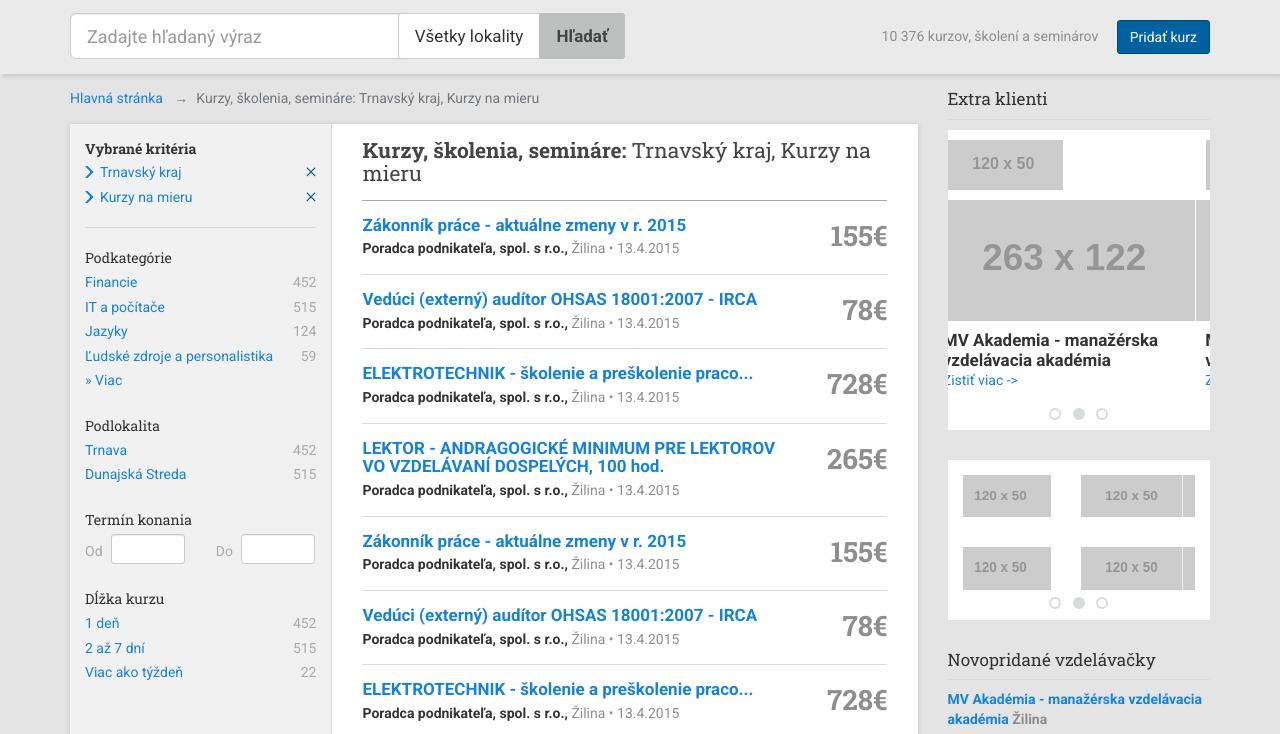
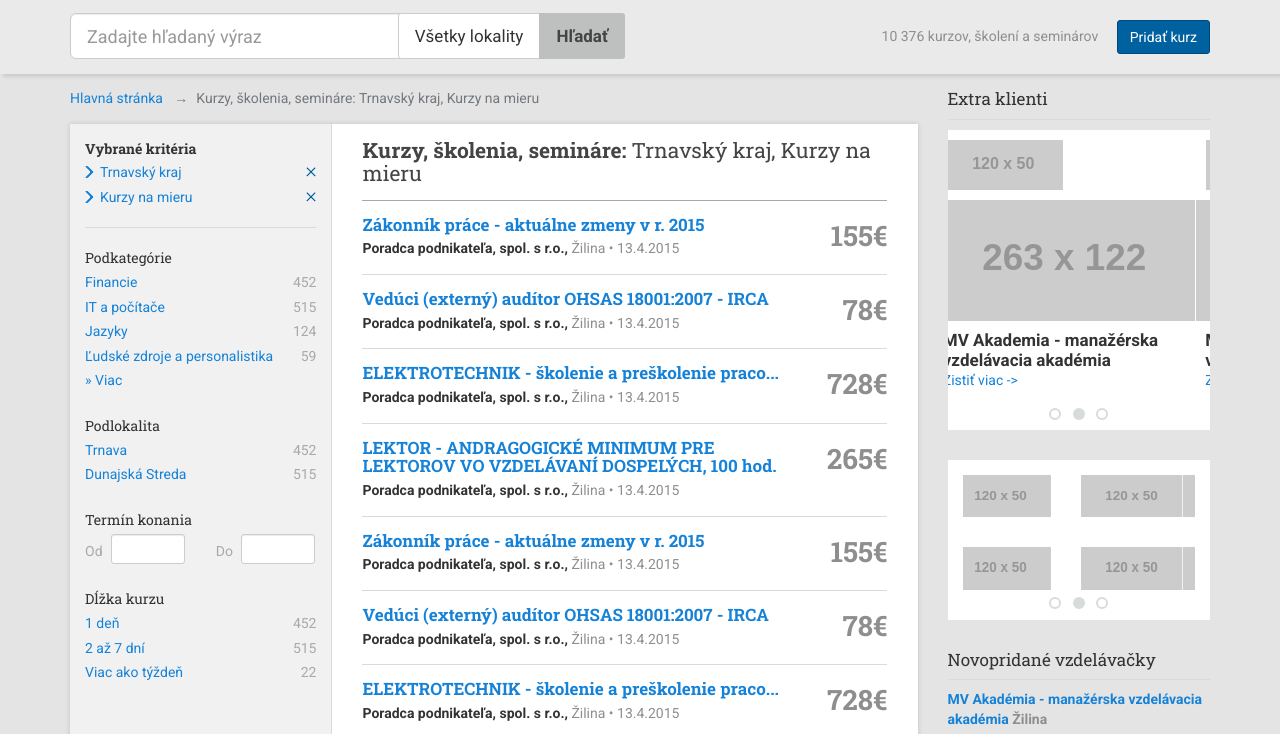
Before and after one commit to w3b-designer/kurzy, a plain HTML site: page zoznam.html in a window 1280 px wide. Shown: the part 60-794 px from the top of the page. Drawn offline with nearby package versions, Linux system fonts and the light colour scheme; placeholder pictures from the web are drawn by us.

Commit message:
Uprava nadpisov na HP

```diff
--- a/css/development.less
+++ b/css/development.less
@@ -682,9 +682,9 @@ ul, ol {
 
 h2 {
 	color: @gray-darker;
-	font-size: @font-size-h2;
+	font-size: @font-size-h3;
 	font-weight: normal;
-	font-family: @primary-font;
+	font-family: @header-font;
 	margin: 30px 0 20px;
 }
 
--- a/css/development_mixins.less
+++ b/css/development_mixins.less
@@ -36,7 +36,8 @@
 @gray-light:    #d8dbdc;
 @gray:          #a9a9a9;
 @gray-dark:     #8e8e8e;
-@gray-darker:   #73787d;
+// @gray-darker:   #73787d;
+@gray-darker:   #676461;
 
 
 
```
Also changed, not shown: css/development.css.
